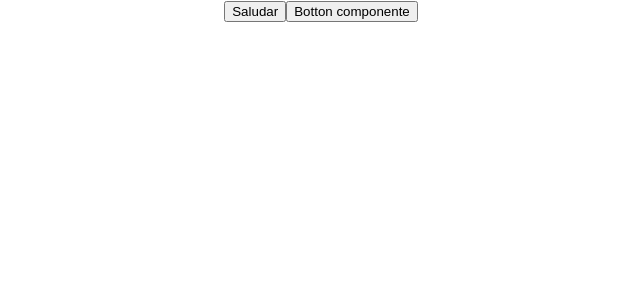
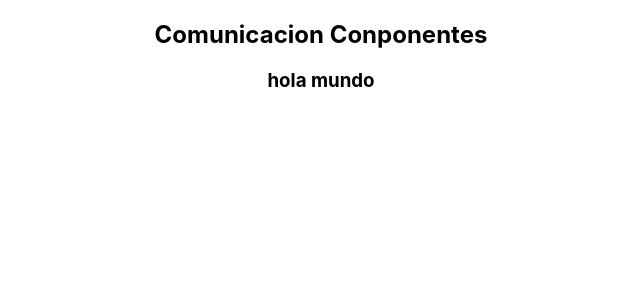
Before and after one commit to odonML/praticas-react, a React (Create React App) app: page / in a window 1280 px wide. Shown: the top 300 px of the page, without its empty margins (319-959 px from the left). Built offline with nearby package versions, Linux system fonts and the light colour scheme.

Commit message:
comunicacion padre hijo

```diff
--- a/src/App.js
+++ b/src/App.js
@@ -1,13 +1,14 @@
 import "./App.css";
-import ComponenteClase from "./components/ComponenteClase/index";
-import ComponenteFuncional from "./components/ComponenteFuncional";
-import EstadoClase from "./components/EstadoClase";
-import Propiedades from "./components/Propiedades";
-import EstadoFuncional from './components/EstadoFuncional/index';
-import RenderizadoElementosClase from "./components/RenderizadoElementosClase/RenderizadoElementosClase";
-import EventosES6 from './components/EventosES6';
-import EventosES7 from "./components/EventosES7";
-import MasSobreEventos from './components/MasSobreEventos/index';
+// import ComponenteClase from "./components/ComponenteClase/index";
+// import ComponenteFuncional from "./components/ComponenteFuncional";
+// import EstadoClase from "./components/EstadoClase";
+// import Propiedades from "./components/Propiedades";
+// import EstadoFuncional from './components/EstadoFuncional/index';
+// import RenderizadoElementosClase from "./components/RenderizadoElementosClase/RenderizadoElementosClase";
+// import EventosES6 from './components/EventosES6';
+// import EventosES7 from "./components/EventosES7";
+// import MasSobreEventos from './components/MasSobreEventos/index';
+import ComunicacionComponentes from "./components/ComunicacionComponentes";
 
 function App() {
     return (
@@ -30,8 +31,9 @@ function App() {
             <EventosES6/>
             <hr />
             <EventosES7/>
+            <MasSobreEventos/>
             */}
-            <MasSobreEventos/>
+            <ComunicacionComponentes />
         </div>
     );
 }
--- /dev/null
+++ b/src/components/ComunicacionComponentes/index.js
@@ -0,0 +1,19 @@
+import React, { Component } from 'react'
+
+//La comunicacion de Padre a hijo se realiza mediante props
+//podemos mandar datos o mandar una funcion que sera ejecutada en el hijo
+class ComunicacionComponentes extends Component {
+    render() {
+        return (
+            <div>
+                <h2>Comunicacion Conponentes</h2>
+                <Hijo msj="hola mundo" />
+            </div>
+        )
+    }
+}
+function Hijo({msj}) {
+    return <h3>{msj}</h3>
+}
+
+export default ComunicacionComponentes
```
